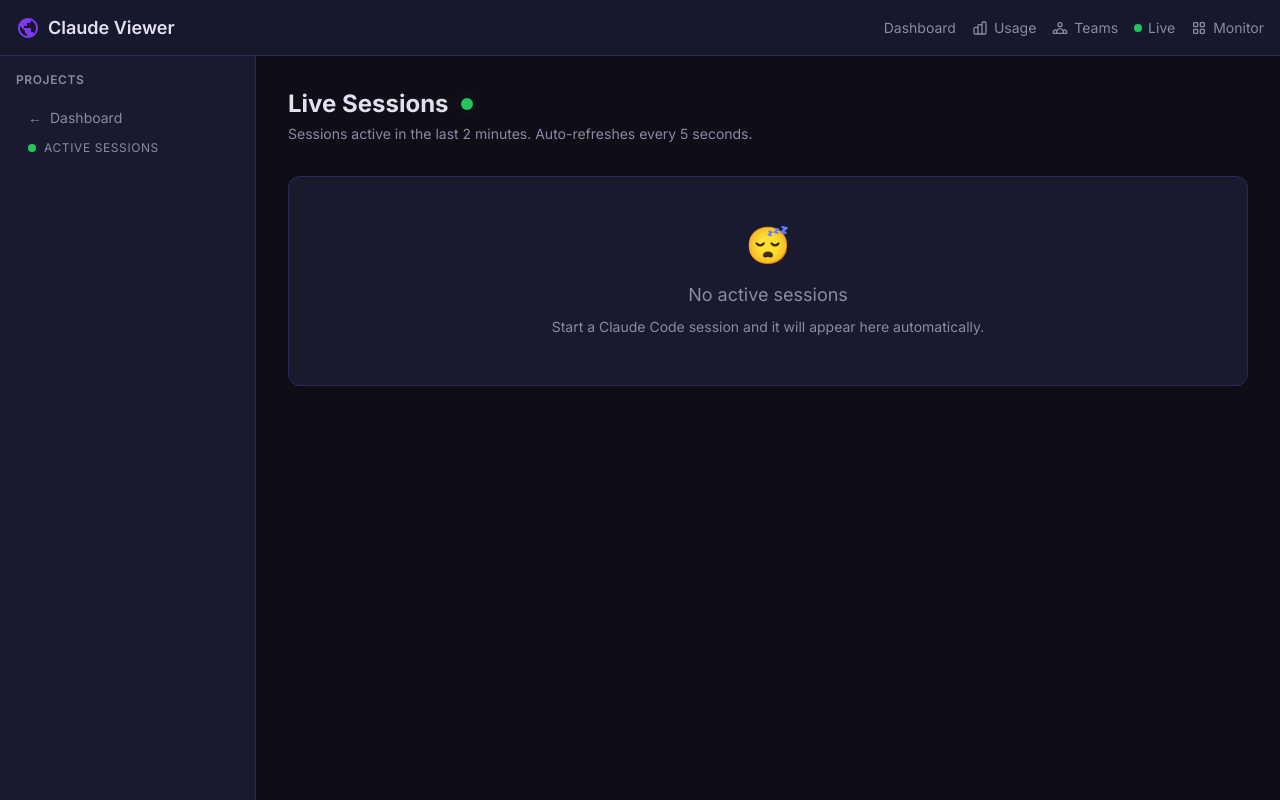
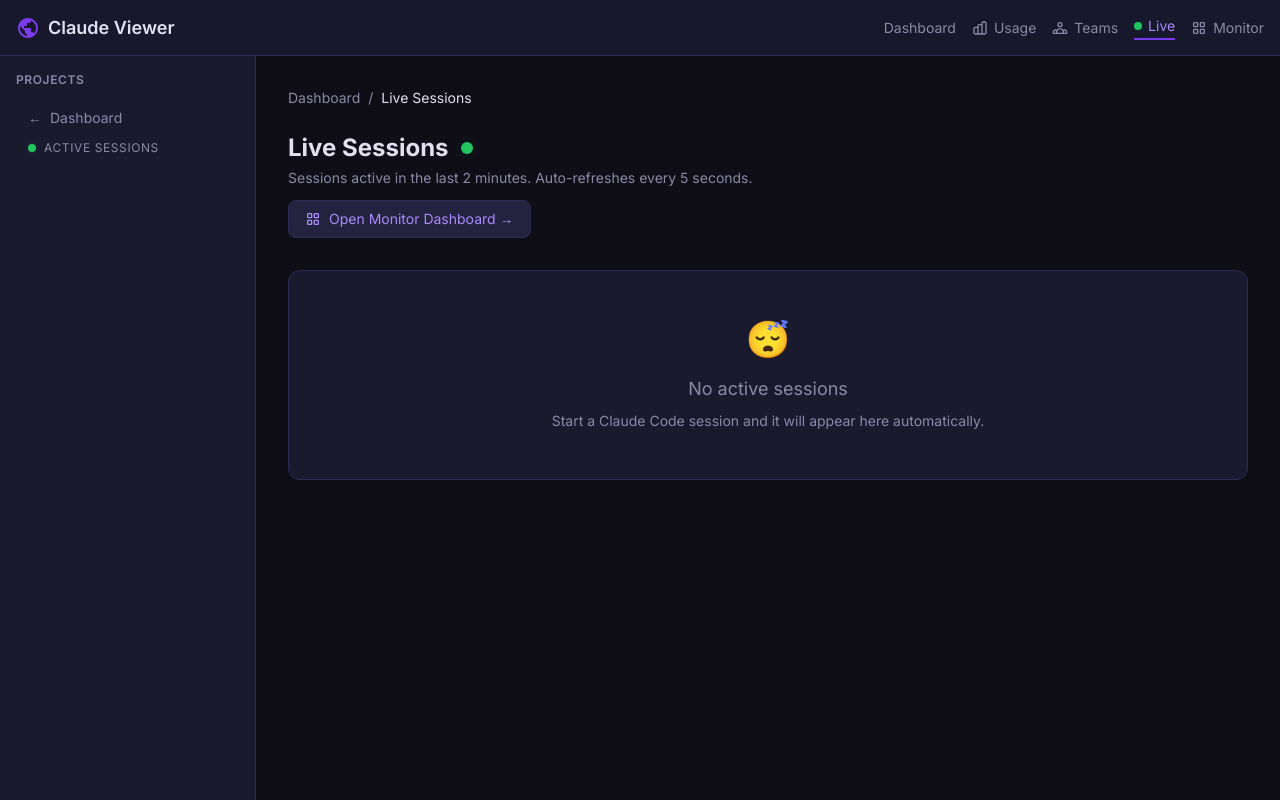
Before and after one commit to how-chtsec/claude-session-viewer, a Flask app: page /live in a window 1280 px wide. Run offline with Flask 3, Linux system fonts and the light colour scheme; some libraries are stand-ins or nearby versions.

Commit message:
Improve UX: navigation flow, cross-links, and active states
- Add active state highlighting to top navbar (Dashboard, Usage, Teams, Live, Monitor)
- Add cross-links: session→project usage, project→token usage, usage→project list
- Add breadcrumbs to live, live_session, teams, and monitor pages
- Fix usage sidebar to include project list with correct /usage/project/ links
- Add live session indicator (green pulsing dot) in dashboard recent sessions
- Improve Live vs Monitor distinction with tooltips and prominent monitor link
- Enhance live session button in session detail with prominent pill-style CTA
- Add "Static View" description in live_session sidebar

Co-Authored-By: Claude Opus 4.6 <noreply@anthropic.com>

```diff
--- a/services/data.py
+++ b/services/data.py
@@ -276,6 +276,10 @@ def get_dashboard_data() -> dict:
     recent_sessions.sort(key=lambda s: s.get('start_time') or '', reverse=True)
     recent_sessions = recent_sessions[:10]
     enrich_sessions_with_agent_info(recent_sessions)
+
+    # Check active status for recent sessions
+    for s in recent_sessions:
+        s['is_active'] = is_session_active(s.get('project_dir_name', ''), s.get('session_id', ''))
 
     return {
         'projects': projects,
--- a/templates/base.html
+++ b/templates/base.html
@@ -77,6 +77,12 @@
             border-left: 3px solid #7c3aed;
         }
 
+        .top-nav-active {
+            color: #a78bfa !important;
+            border-bottom: 2px solid #7c3aed;
+            padding-bottom: 2px;
+        }
+
         .stat-card {
             background: linear-gradient(135deg, #1a1a2e 0%, #232340 100%);
             border: 1px solid #2d2b55;
@@ -140,27 +146,27 @@
             Claude Viewer
         </a>
         <div class="ml-auto flex items-center gap-4">
-            <a href="/" class="text-sm text-claude-muted hover:text-claude-accent2 transition-colors">Dashboard</a>
-            <a href="/usage" class="text-sm text-claude-muted hover:text-claude-accent2 transition-colors flex items-center gap-1.5">
+            <a href="/" class="text-sm hover:text-claude-accent2 transition-colors {{ 'top-nav-active text-claude-accent2' if request.path == '/' else 'text-claude-muted' }}">Dashboard</a>
+            <a href="/usage" class="text-sm hover:text-claude-accent2 transition-colors flex items-center gap-1.5 {{ 'top-nav-active text-claude-accent2' if request.path.startswith('/usage') else 'text-claude-muted' }}">
                 <svg class="w-4 h-4" fill="none" stroke="currentColor" viewBox="0 0 24 24">
                     <path stroke-linecap="round" stroke-linejoin="round" stroke-width="2" d="M9 19v-6a2 2 0 00-2-2H5a2 2 0 00-2 2v6a2 2 0 002 2h2a2 2 0 002-2zm0 0V9a2 2 0 012-2h2a2 2 0 012 2v10m-6 0a2 2 0 002 2h2a2 2 0 002-2m0 0V5a2 2 0 012-2h2a2 2 0 012 2v14a2 2 0 01-2 2h-2a2 2 0 01-2-2z"/>
                 </svg>
                 Usage
             </a>
-            <a href="/teams" class="text-sm text-claude-muted hover:text-claude-accent2 transition-colors flex items-center gap-1.5">
+            <a href="/teams" class="text-sm hover:text-claude-accent2 transition-colors flex items-center gap-1.5 {{ 'top-nav-active text-claude-accent2' if request.path.startswith('/team') else 'text-claude-muted' }}">
                 <svg class="w-4 h-4" fill="none" stroke="currentColor" viewBox="0 0 24 24">
                     <path stroke-linecap="round" stroke-linejoin="round" stroke-width="2" d="M17 20h5v-2a3 3 0 00-5.356-1.857M17 20H7m10 0v-2c0-.656-.126-1.283-.356-1.857M7 20H2v-2a3 3 0 015.356-1.857M7 20v-2c0-.656.126-1.283.356-1.857m0 0a5.002 5.002 0 019.288 0M15 7a3 3 0 11-6 0 3 3 0 016 0z"/>
                 </svg>
                 Teams
             </a>
-            <a href="/live" class="text-sm text-claude-muted hover:text-claude-accent2 transition-colors flex items-center gap-1.5">
+            <a href="/live" class="text-sm hover:text-claude-accent2 transition-colors flex items-center gap-1.5 {{ 'top-nav-active text-claude-accent2' if request.path.startswith('/live') else 'text-claude-muted' }}" title="Active session list">
                 <span class="relative flex h-2 w-2">
                     <span class="animate-ping absolute inline-flex h-full w-full rounded-full bg-green-400 opacity-75"></span>
                     <span class="relative inline-flex rounded-full h-2 w-2 bg-green-500"></span>
                 </span>
                 Live
             </a>
-            <a href="/monitor" class="text-sm text-claude-muted hover:text-claude-accent2 transition-colors flex items-center gap-1.5">
+            <a href="/monitor" class="text-sm hover:text-claude-accent2 transition-colors flex items-center gap-1.5 {{ 'top-nav-active text-claude-accent2' if request.path.startswith('/monitor') else 'text-claude-muted' }}" title="Multi-pane monitoring dashboard">
                 <svg class="w-4 h-4" fill="none" stroke="currentColor" viewBox="0 0 24 24">
                     <path stroke-linecap="round" stroke-linejoin="round" stroke-width="2" d="M4 5a1 1 0 011-1h4a1 1 0 011 1v4a1 1 0 01-1 1H5a1 1 0 01-1-1V5zM14 5a1 1 0 011-1h4a1 1 0 011 1v4a1 1 0 01-1 1h-4a1 1 0 01-1-1V5zM4 15a1 1 0 011-1h4a1 1 0 011 1v4a1 1 0 01-1 1H5a1 1 0 01-1-1v-4zM14 15a1 1 0 011-1h4a1 1 0 011 1v4a1 1 0 01-1 1h-4a1 1 0 01-1-1v-4z"/>
                 </svg>
--- a/templates/live.html
+++ b/templates/live.html
@@ -23,6 +23,13 @@
 
 {% block content %}
 <div class="fade-in">
+    <!-- Breadcrumb -->
+    <div class="flex items-center gap-2 text-sm text-claude-muted mb-6">
+        <a href="/" class="hover:text-claude-accent2 transition-colors">Dashboard</a>
+        <span>/</span>
+        <span class="text-claude-text">Live Sessions</span>
+    </div>
+
     <div class="mb-8">
         <div class="flex items-center gap-3">
             <h1 class="text-2xl font-bold text-claude-text">Live Sessions</h1>
@@ -32,6 +39,12 @@
             </span>
         </div>
         <p class="text-claude-muted text-sm mt-1">Sessions active in the last 2 minutes. Auto-refreshes every 5 seconds.</p>
+        <a href="/monitor" class="inline-flex items-center gap-2 mt-3 px-4 py-2 rounded-lg bg-claude-surface2 border border-claude-border text-sm text-claude-accent2 hover:border-claude-accent hover:bg-claude-accent/10 transition-all">
+            <svg class="w-4 h-4" fill="none" stroke="currentColor" viewBox="0 0 24 24">
+                <path stroke-linecap="round" stroke-linejoin="round" stroke-width="2" d="M4 5a1 1 0 011-1h4a1 1 0 011 1v4a1 1 0 01-1 1H5a1 1 0 01-1-1V5zM14 5a1 1 0 011-1h4a1 1 0 011 1v4a1 1 0 01-1 1h-4a1 1 0 01-1-1V5zM4 15a1 1 0 011-1h4a1 1 0 011 1v4a1 1 0 01-1 1H5a1 1 0 01-1-1v-4zM14 15a1 1 0 011-1h4a1 1 0 011 1v4a1 1 0 01-1 1h-4a1 1 0 01-1-1v-4z"/>
+            </svg>
+            Open Monitor Dashboard &rarr;
+        </a>
     </div>
 
     <div id="active-list">
--- a/templates/monitor.html
+++ b/templates/monitor.html
@@ -158,6 +158,8 @@
         <a href="/" class="text-claude-muted hover:text-claude-accent2 transition-colors mr-1">
             <svg class="w-5 h-5" viewBox="0 0 24 24" fill="currentColor"><path d="M12 2C6.48 2 2 6.48 2 12s4.48 10 10 10 10-4.48 10-10S17.52 2 12 2zm-1 17.93c-3.95-.49-7-3.85-7-7.93 0-.62.08-1.21.21-1.79L9 15v1c0 1.1.9 2 2 2v1.93zm6.9-2.54c-.26-.81-1-1.39-1.9-1.39h-1v-3c0-.55-.45-1-1-1H8v-2h2c.55 0 1-.45 1-1V7h2c1.1 0 2-.9 2-2v-.41c2.93 1.19 5 4.06 5 7.41 0 2.08-.8 3.97-2.1 5.39z"/></svg>
         </a>
+        <a href="/" class="text-xs text-claude-muted hover:text-claude-accent2 transition-colors">Dashboard</a>
+        <span class="text-xs text-claude-muted">/</span>
         <span class="text-sm font-semibold text-claude-text">Monitor</span>
 
         <div class="h-5 w-px bg-claude-border mx-2"></div>
--- a/templates/project.html
+++ b/templates/project.html
@@ -8,6 +8,9 @@
 <div class="mt-2">
     <a href="/project/{{ project.dir_name }}" class="nav-link active block px-3 py-2 rounded-md text-sm text-claude-text truncate" title="{{ project.name }}">
         <span class="mr-2">📂</span>{{ project.name }}
+    </a>
+    <a href="/usage/project/{{ project.dir_name }}" class="nav-link block px-3 py-2 rounded-md text-sm text-claude-muted hover:text-claude-text mt-1">
+        <span class="mr-2">📊</span>Token Usage
     </a>
 </div>
 {% endblock %}
--- a/templates/usage_projects.html
+++ b/templates/usage_projects.html
@@ -8,7 +8,7 @@
 <div class="mt-3 px-3">
     <div class="text-xs text-claude-muted uppercase tracking-wider mb-2">Projects</div>
     {% for p in project_stats[:15] %}
-    <a href="/project/{{ p.dir_name }}" class="block px-2 py-1 text-xs text-claude-text truncate rounded hover:bg-claude-surface2 transition-colors" title="{{ p.name }}">
+    <a href="/usage/project/{{ p.dir_name }}" class="block px-2 py-1 text-xs text-claude-text truncate rounded hover:bg-claude-surface2 transition-colors" title="{{ p.name }}">
         {{ p.name }}
     </a>
     {% endfor %}
```
Also changed, not shown: templates/index.html (+11 -3 lines), templates/live_session.html (+10 -0 lines), templates/session.html (+7 -4 lines), templates/teams.html (+7 -0 lines), templates/usage.html (+10 -0 lines).
